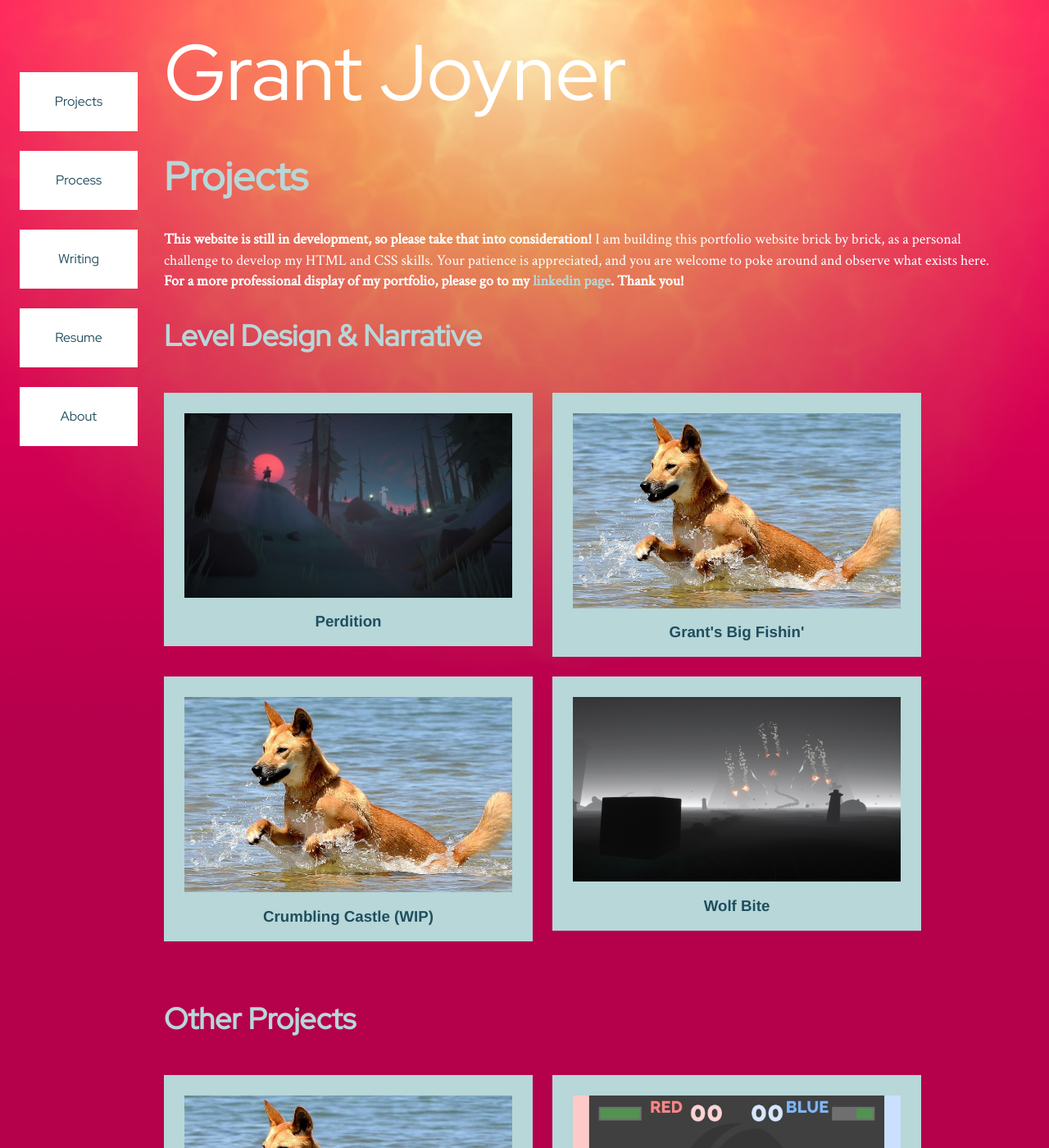
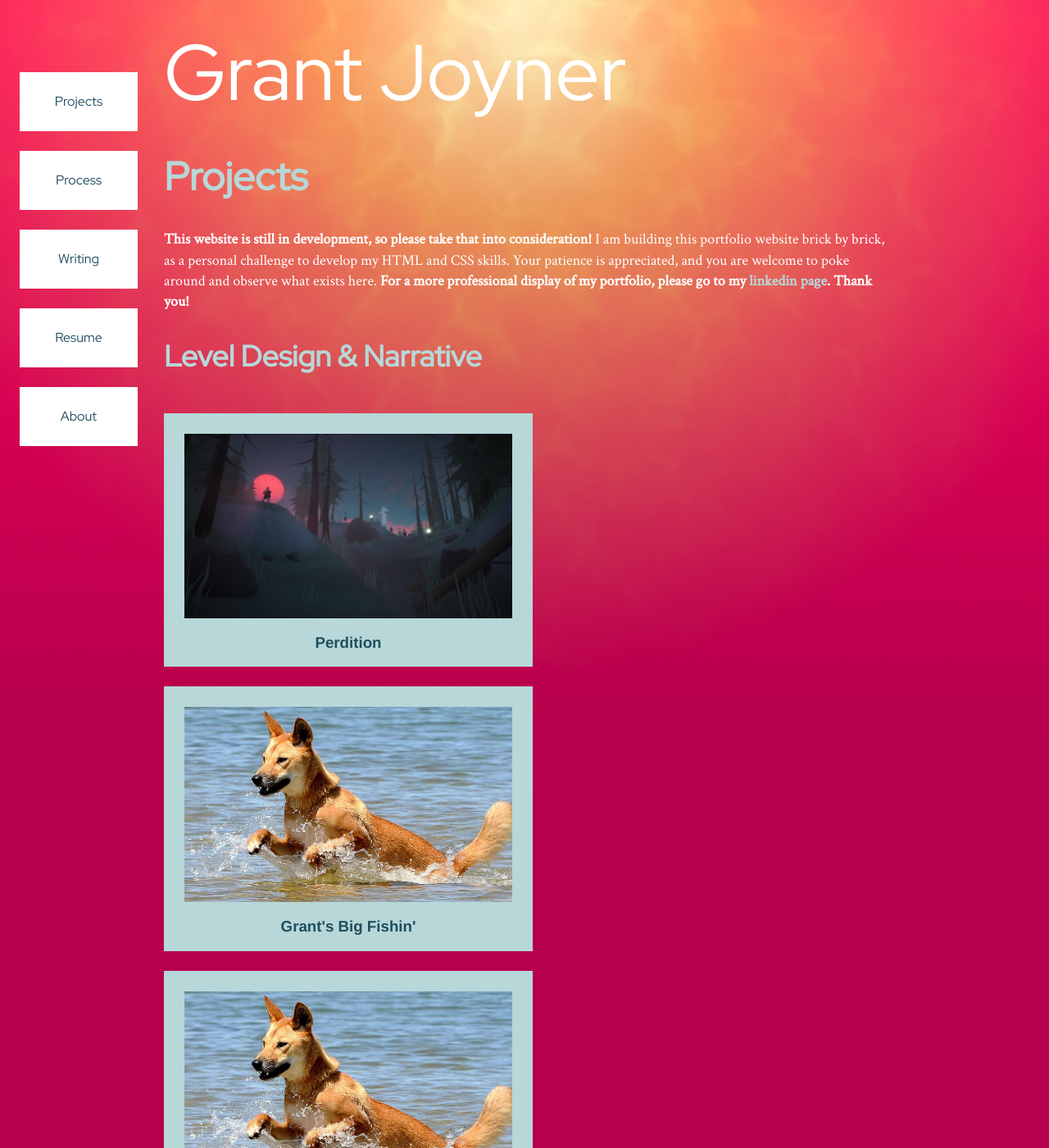
Before and after one commit to digigrant/digigrant.github.io, a Jekyll site: the page built from index.html, in a window 1280 px wide and 1400 px high. Shown: the whole window at 82% size. Built offline with Jekyll 4.4.1, drawn with Linux system fonts in a browser that asks for light colours.

Commit message:
Update main.scss

```diff
--- a/_sass/main.scss
+++ b/_sass/main.scss
@@ -48,7 +48,7 @@ nav
 
 .content-container
 {
-    width: 80%;
+    width: 70%;
     margin-left: 192px;
 }
 
@@ -76,8 +76,8 @@ footer
 
         float: left;
 
-        margin-left: 24px;
-        margin-right: 24px;
+        margin-left: 16px;
+        margin-right: 32px;
 
         img
         {
@@ -96,6 +96,7 @@ footer
     {
         float: left;
         border-top: 1px solid $color2;
+        width: 70%;
         margin: auto;
 
         ul
```
